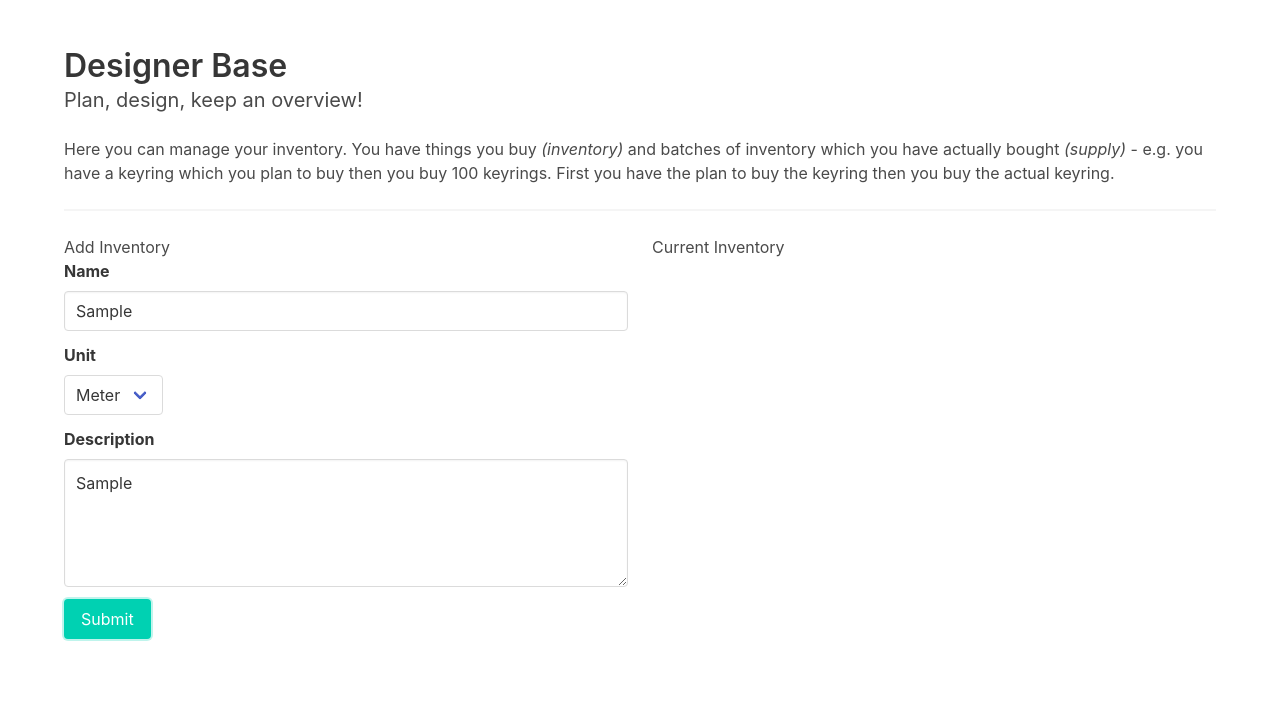
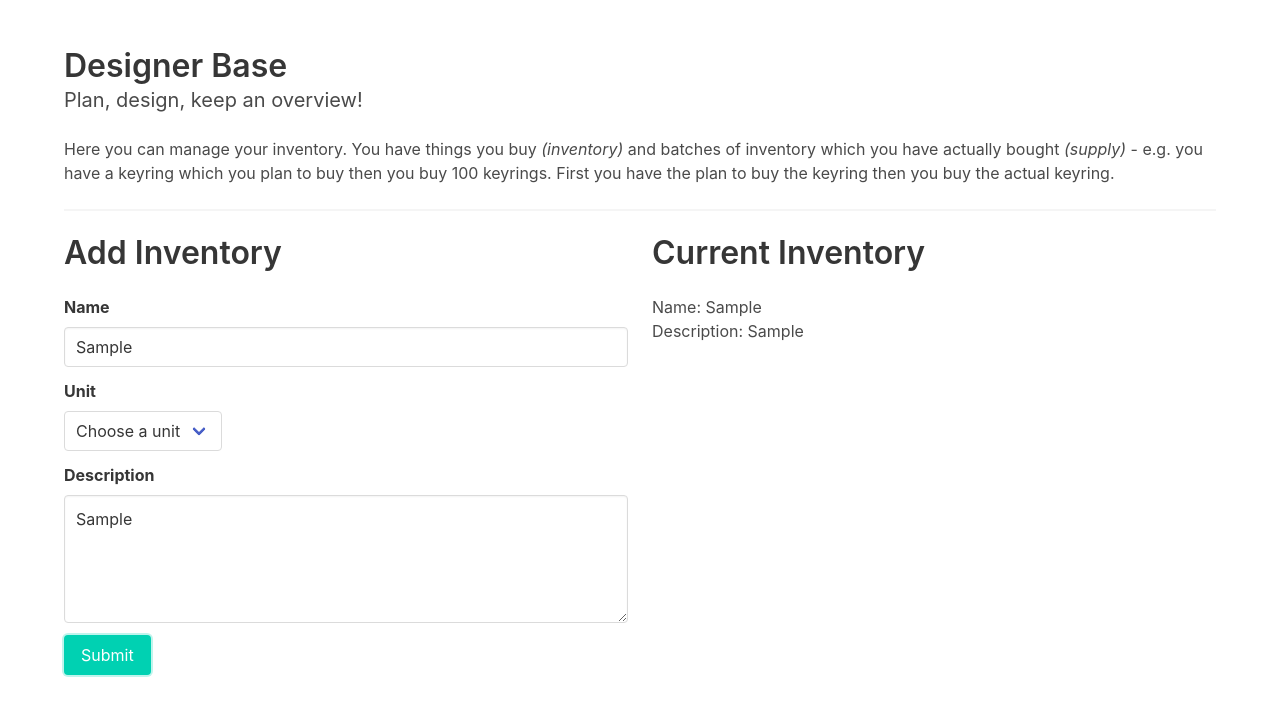
Before and after one commit to tdashton/drp-app-web, an Angular app: page / in a window 1280 px wide. Both pictures are taken after typing "Sample", "Sample" into the empty fields and a click on the button "Submit". Shown: the top 716 px of the page. Built offline with nearby package versions, Linux system fonts and the light colour scheme.

Commit message:
More inventory

```diff
--- /dev/null
+++ b/src/app/inventory/current-inventory/current-inventory.component.html
@@ -0,0 +1,11 @@
+<h1 class="title">Current Inventory</h1>
+<div>
+  <div *ngFor="let item of currentInventory" class="columns">
+    <div class="column">
+      <p>
+        Name: {{ item.name }} <br/>
+        Description: {{ item.description }}
+      </p>
+    </div>
+  </div>
+</div>
--- /dev/null
+++ b/src/app/inventory/current-inventory/current-inventory.component.ts
@@ -0,0 +1,31 @@
+import { Component, OnDestroy, OnInit } from '@angular/core';
+import { InventoryService } from '../inventory.service';
+import { Inventory } from 'src/app/models/inventory/inventory.model';
+import { Subscription } from 'rxjs';
+
+@Component({
+  selector: 'app-current-inventory',
+  templateUrl: './current-inventory.component.html',
+  styles: [
+  ]
+})
+export class CurrentInventoryComponent implements OnInit, OnDestroy {
+
+  currentInventory: Inventory[];
+  subscription!: Subscription;
+
+  constructor (protected inventoryService: InventoryService) {
+    this.currentInventory = this.inventoryService.getInventory();
+  }
+
+  ngOnInit(): void {
+    this.subscription = this.inventoryService.inventoryUpdated.subscribe((inventory: Inventory) => {
+      console.log(inventory);
+      this.currentInventory.push(inventory);
+    });
+  }
+
+  ngOnDestroy(): void {
+      this.subscription.unsubscribe();
+  }
+}
--- /dev/null
+++ b/src/app/inventory/inventory-form/inventory-form.component.html
@@ -0,0 +1,35 @@
+<h1 class="title">Add Inventory</h1>
+<form [formGroup]="inventoryForm" (ngSubmit)="onSubmit()">
+    <div class="field">
+        <label class="label">Name</label>
+        <div class="control">
+            <input class="input" type="text" formControlName="name" name="name" placeholder="Text input" required>
+        </div>
+        <p *ngIf="nameFormControl.invalid" class="help is-danger">
+            This field is required
+        </p>
+    </div>
+    <div class="field">
+        <label class="label">Unit</label>
+        <div class="control">
+            <div class="select">
+                <select formControlName="unit">
+                    <option [ngValue]="null" disabled>Choose a unit</option>
+                    <option *ngFor="let unit of units" [ngValue]="unit">{{ unit }}</option>
+                </select>
+            </div>
+        </div>
+    </div>
+    <div class="field">
+        <label class="label">Description</label>
+        <div class="control">
+            <textarea formControlName="description" class="textarea" type="textarea" name="description" placeholder="Description"></textarea>
+        </div>
+        <p *ngIf="descriptionFormControl.invalid" [class]="'help is-danger'">
+            Description is required
+        </p>
+    </div>
+    <div class="control">
+        <button type="submit" class="button is-primary">Submit</button>
+    </div>
+</form>
--- /dev/null
+++ b/src/app/inventory/inventory-form/inventory-form.component.ts
@@ -0,0 +1,57 @@
+import { Component } from '@angular/core';
+import { FormBuilder, FormControl, FormGroup, Validators } from '@angular/forms';
+import { Inventory, InventoryUnits } from 'src/app/models/inventory/inventory.model';
+import { InventoryService } from '../inventory.service';
+
+@Component({
+	selector: 'app-inventory-form',
+	templateUrl: './inventory-form.component.html',
+	styles: []
+})
+export class InventoryFormComponent {
+	protected nameFormControl = new FormControl<string>('', [Validators.required]);
+	protected unitFormControl = new FormControl();
+	protected descriptionFormControl = new FormControl<string>('', [Validators.required]);
+
+	protected inventoryForm!: FormGroup;
+
+	protected units: string[] = [InventoryUnits.Count, InventoryUnits.Meter];
+
+	public constructor(
+		protected formBuilder: FormBuilder,
+		protected inventory: InventoryService
+	) {	}
+
+	ngOnInit(): void {
+		this.inventoryForm = new FormGroup({
+			name: this.nameFormControl,
+			unit: this.unitFormControl,
+			description: this.descriptionFormControl,
+		});
+		this.inventoryForm
+	}
+
+	onSubmit() {
+		if (!this.inventoryForm.valid) {
+			if (this.nameFormControl.invalid) {
+				console.log(this.nameFormControl.errors);
+			}
+			console.log(this.inventoryForm.status);
+			return;
+		}
+
+		const inventory = Inventory.fromObject({
+			name: this.nameFormControl.value !== null ? this.nameFormControl.value : undefined,
+			unit: this.unitFormControl.value !== null ? this.unitFormControl.value : undefined,
+			description: this.descriptionFormControl.value !== null ? this.descriptionFormControl.value : undefined,
+		});
+
+		this.inventory.addInventory(inventory);
+
+		console.log('submitted:', this.nameFormControl.value, this.unitFormControl.value, this.descriptionFormControl.value);
+	}
+
+	public addInventory() {
+		console.log('submitted:', this.nameFormControl.value, this.unitFormControl.value, this.descriptionFormControl.value);
+	}
+}
--- a/src/app/inventory/inventory.component.html
+++ b/src/app/inventory/inventory.component.html
@@ -4,35 +4,9 @@
 <hr>
 <div class="columns">
     <div class="column">
-        <header class="header">Add Inventory</header>
-        <div class="field">
-            <label class="label">Name</label>
-            <div class="control">
-                <input class="input" type="text" name="name" placeholder="Text input">
-            </div>
-        </div>
-        <div class="field">
-            <label class="label">Unit</label>
-            <div class="control">
-                <div class="select">
-                    <select>
-                        <option>Meter</option>
-                        <option>Count</option>
-                    </select>
-                </div>
-            </div>
-        </div>
-        <div class="field">
-            <label class="label">Description</label>
-            <div class="control">
-                <textarea class="textarea" type="textarea" name="description" placeholder="Description"></textarea>
-            </div>
-        </div>
-        <div class="control">
-            <button class="button is-primary">Submit</button>
-        </div>
+        <app-inventory-form></app-inventory-form>
     </div>
     <div class="column">
-        Current Inventory
+        <app-current-inventory></app-current-inventory>
     </div>
 </div>
--- a/src/app/inventory/inventory.component.ts
+++ b/src/app/inventory/inventory.component.ts
@@ -1,9 +1,9 @@
 import { Component } from '@angular/core';
 
 @Component({
-  selector: 'app-inventory',
-  templateUrl: './inventory.component.html',
-  styleUrls: ['./inventory.component.css']
+	selector: 'app-inventory',
+	templateUrl: './inventory.component.html',
+	styles: []
 })
 export class InventoryComponent {
 
--- a/src/app/inventory/inventory.service.ts
+++ b/src/app/inventory/inventory.service.ts
@@ -1,11 +1,23 @@
-import { Injectable } from '@angular/core';
+import { EventEmitter, Injectable } from '@angular/core';
+import { Inventory } from '../models/inventory/inventory.model';
+import { Observable, Observer, Operator, OperatorFunction, Subscription } from 'rxjs';
 
 @Injectable({
   providedIn: 'root'
 })
 export class InventoryService {
 
-  constructor() { }
+  protected inventory: Inventory[] = [];
+  public inventoryUpdated = new EventEmitter<Inventory>();
 
-  public getInventory(): Inventory[]
+  constructor() {}
+
+  public addInventory(inventory: Inventory) {
+    this.inventory.push(inventory);
+    this.inventoryUpdated.emit(inventory);
+  }
+
+  public getInventory(): Inventory[] {
+    return [];
+  }
 }
--- /dev/null
+++ b/src/app/models/inventory/inventory.model.ts
@@ -0,0 +1,23 @@
+export enum InventoryUnits {
+	Meter = 'meter',
+	Count = 'count',
+};
+
+export class Inventory {
+
+	constructor(
+		public id: string,
+		public name: string,
+		public unit: string,
+		public description: string,
+	) { }
+
+	public static fromObject(obj: Partial<Inventory>): Inventory {
+		const id: string = obj.id ? obj.id : '';
+		const name: string = obj.name ? obj.name : '';
+		const unit: string = obj.unit ? obj.unit : '';
+		const description: string = obj.description ? obj.description : '';
+
+		return new Inventory(id, name, unit, description);
+	}
+}
```
Also changed, not shown: src/app/app.module.ts (+8 -2 lines), src/app/inventory/inventory.component.css (deleted), 2 other files (tests, documents, lock files or other folders).
